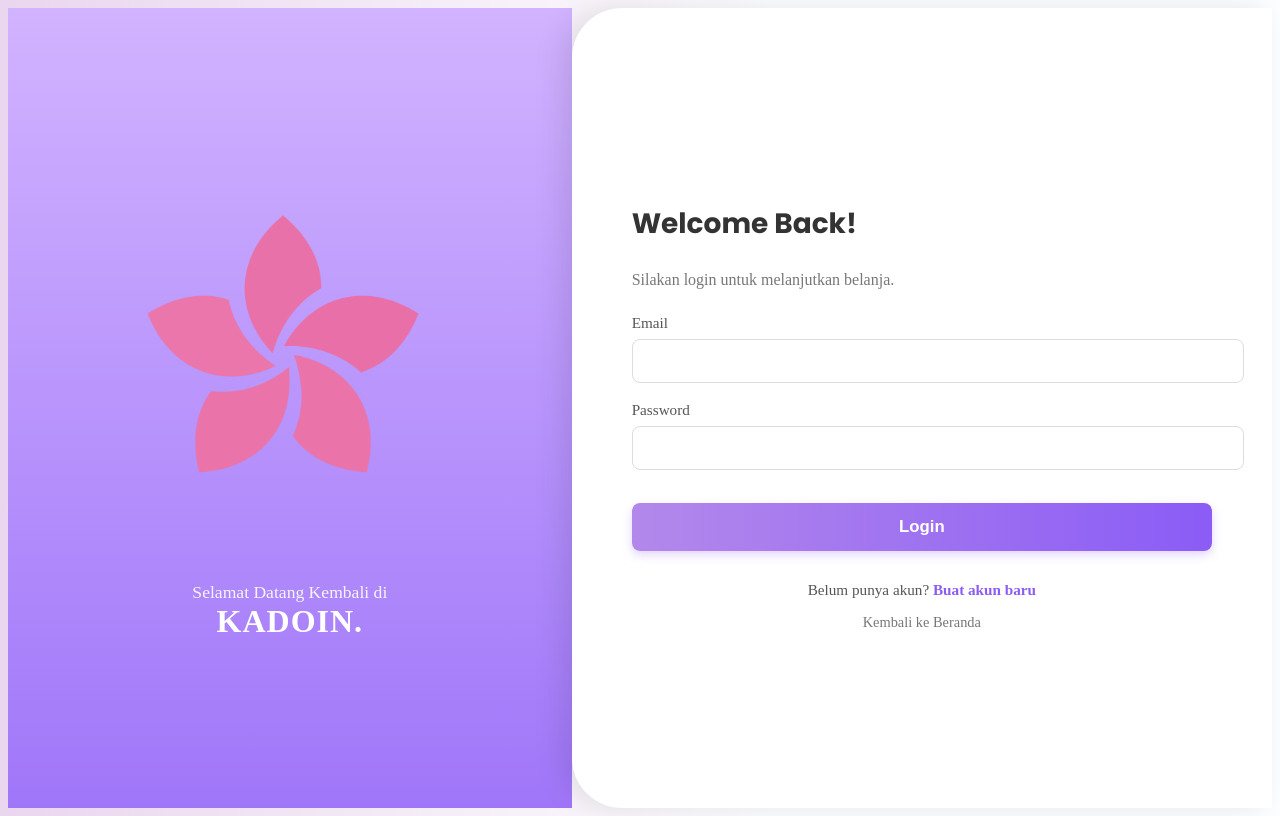
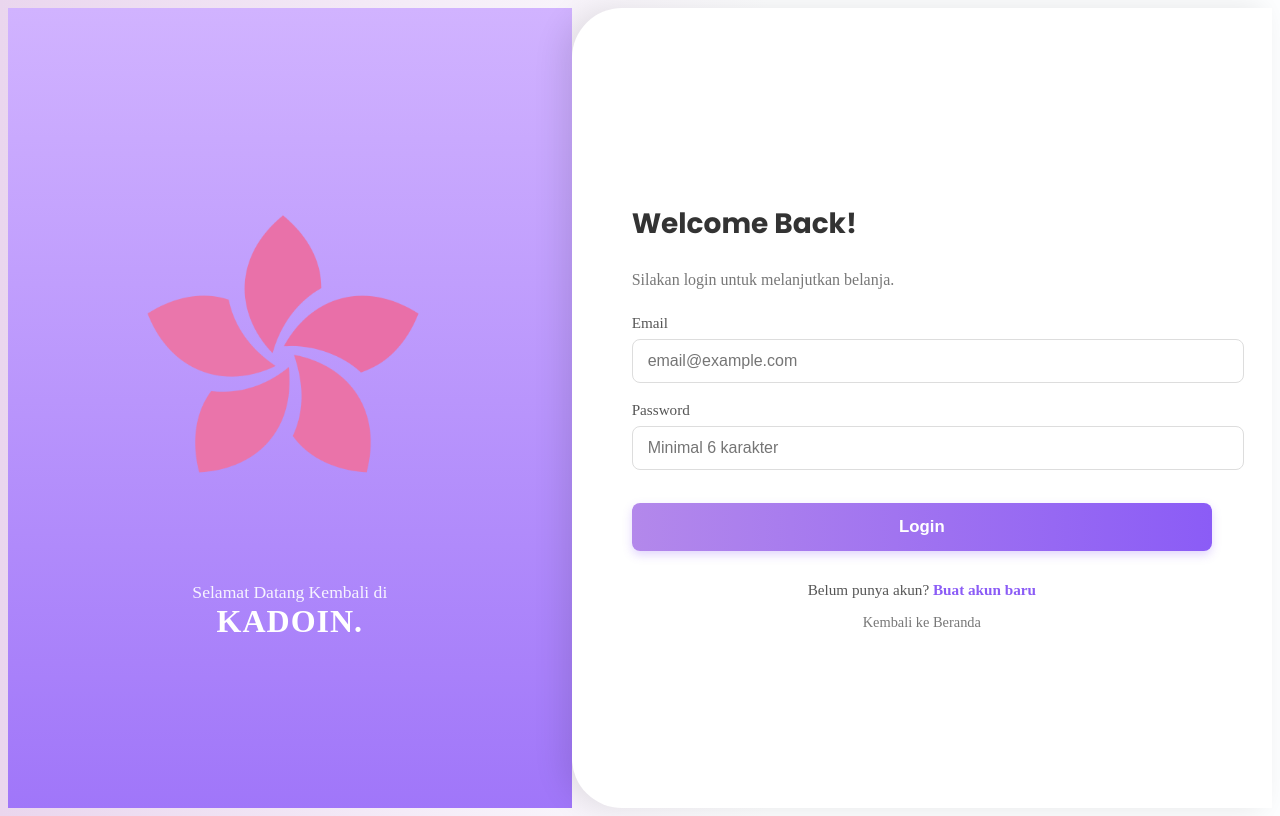
Before and after one commit to raisadastria/kadoin, a PHP site: page /toko_online/login.php in a window 1280 px wide. Run offline with PHP 8.4, Linux system fonts and the light colour scheme.

Commit message:
update login pembeli placeholder

```diff
--- a/login.php
+++ b/login.php
@@ -49,6 +49,7 @@ if ($_SERVER["REQUEST_METHOD"] == "POST") {
                     } elseif ($user["role"] === "admin") {
                         $redirect_to = BASE_URL . "admin/";
                     }
+
                     redirect($redirect_to);
                 } else {
                     $login_error = "Password salah.";
@@ -56,6 +57,7 @@ if ($_SERVER["REQUEST_METHOD"] == "POST") {
             } else {
                 $login_error = "Akun dengan email tersebut tidak ditemukan.";
             }
+
             $stmt->close();
         } else {
             $login_error = "Terjadi kesalahan pada server. Silakan coba lagi.";
@@ -63,6 +65,7 @@ if ($_SERVER["REQUEST_METHOD"] == "POST") {
     }
 }
 ?>
+
 <!DOCTYPE html>
 <html lang="id">
 <head>
@@ -73,42 +76,74 @@ if ($_SERVER["REQUEST_METHOD"] == "POST") {
     <link rel="stylesheet" href="assets/img/CSS/style.css">
 </head>
 <body class="auth-page">
+
     <div class="left-panel">
         <img src="assets/img/logo.png" alt="Bouquet Ilustrasi KadoIn">
+
         <div class="logo-text">
             <div class="top">Selamat Datang Kembali di</div>
             <div class="bottom">KADOIN.</div>
         </div>
     </div>
+
     <div class="right-panel">
         <h1>Welcome Back!</h1>
         <p class="subtitle">Silakan login untuk melanjutkan belanja.</p>
 
         <?php if ($notification_data && $notification_data['type'] == 'success'): ?>
-            <p class="notification-message"><?php echo htmlspecialchars($notification_data['message']); ?></p>
+            <p class="notification-message">
+                <?php echo htmlspecialchars($notification_data['message']); ?>
+            </p>
         <?php endif; ?>
 
         <?php if (!empty($login_error)): ?>
-            <p class="login-error-message"><?php echo htmlspecialchars($login_error); ?></p>
+            <p class="login-error-message">
+                <?php echo htmlspecialchars($login_error); ?>
+            </p>
         <?php endif; ?>
 
         <form method="POST" action="login.php">
+
             <div class="form-group">
                 <label for="email">Email</label>
-                <input type="email" id="email" name="email" value="<?php echo htmlspecialchars($email_input); ?>" required>
+                <input
+                    type="email"
+                    id="email"
+                    name="email"
+                    value="<?php echo htmlspecialchars($email_input); ?>"
+                    placeholder="email@example.com"
+                    required
+                >
             </div>
+
             <div class="form-group">
                 <label for="password">Password</label>
-                <input type="password" id="password" name="password" required>
+                <input
+                    type="password"
+                    id="password"
+                    name="password"
+                    placeholder="Minimal 6 karakter"
+                    required
+                >
             </div>
-            <button class="login-btn" type="submit">Login</button>
+
+            <button class="login-btn" type="submit">
+                Login
+            </button>
+
             <div class="create-account">
-                Belum punya akun? <a href="register.php">Buat akun baru</a>
+                Belum punya akun?
+                <a href="register.php">Buat akun baru</a>
             </div>
+
             <div class="back-to-home">
-                <a href="<?php echo BASE_URL; ?>">Kembali ke Beranda</a>
+                <a href="<?php echo BASE_URL; ?>">
+                    Kembali ke Beranda
+                </a>
             </div>
+
         </form>
     </div>
+
 </body>
 </html>
```
Also changed, not shown: README.md.
